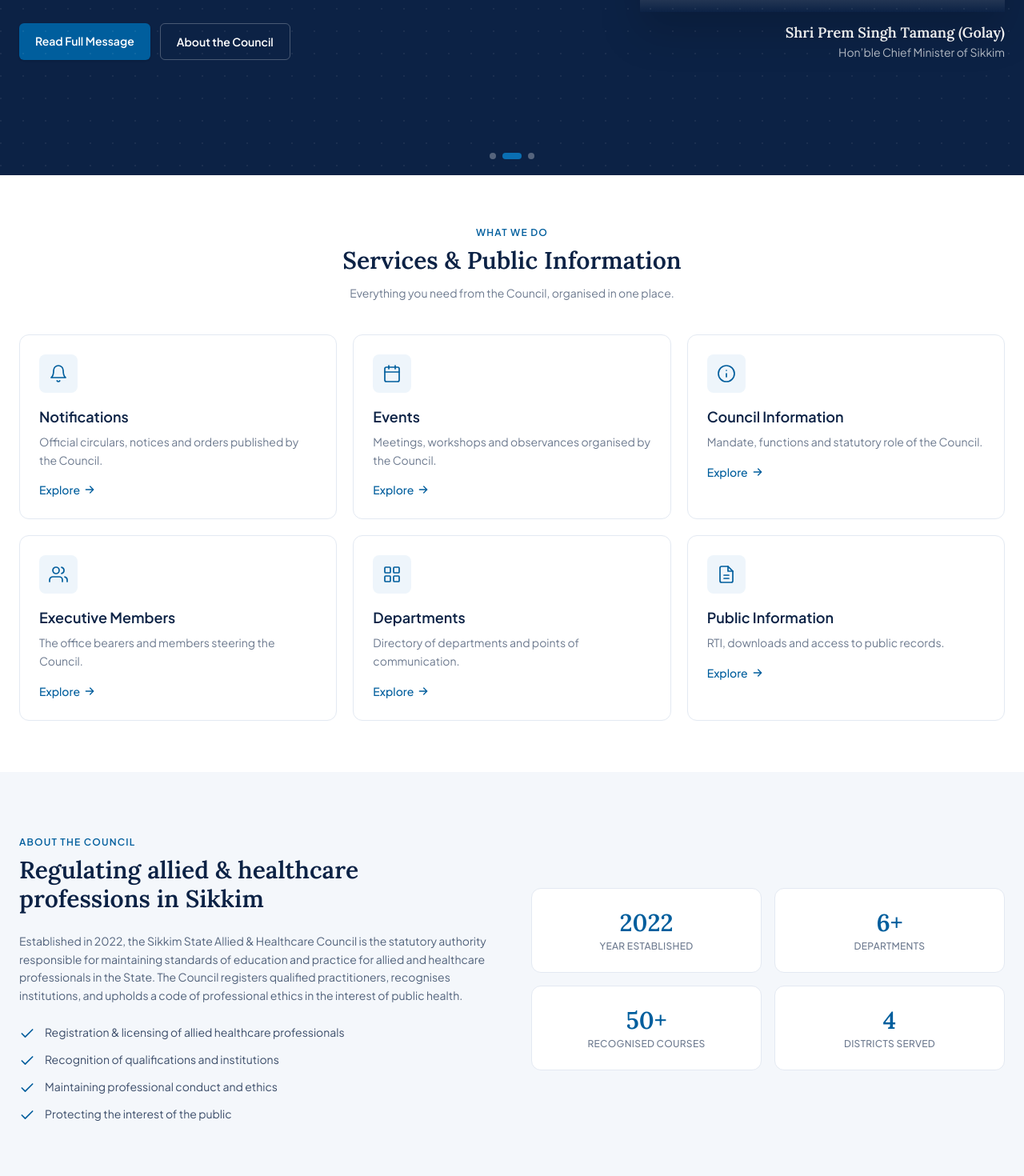
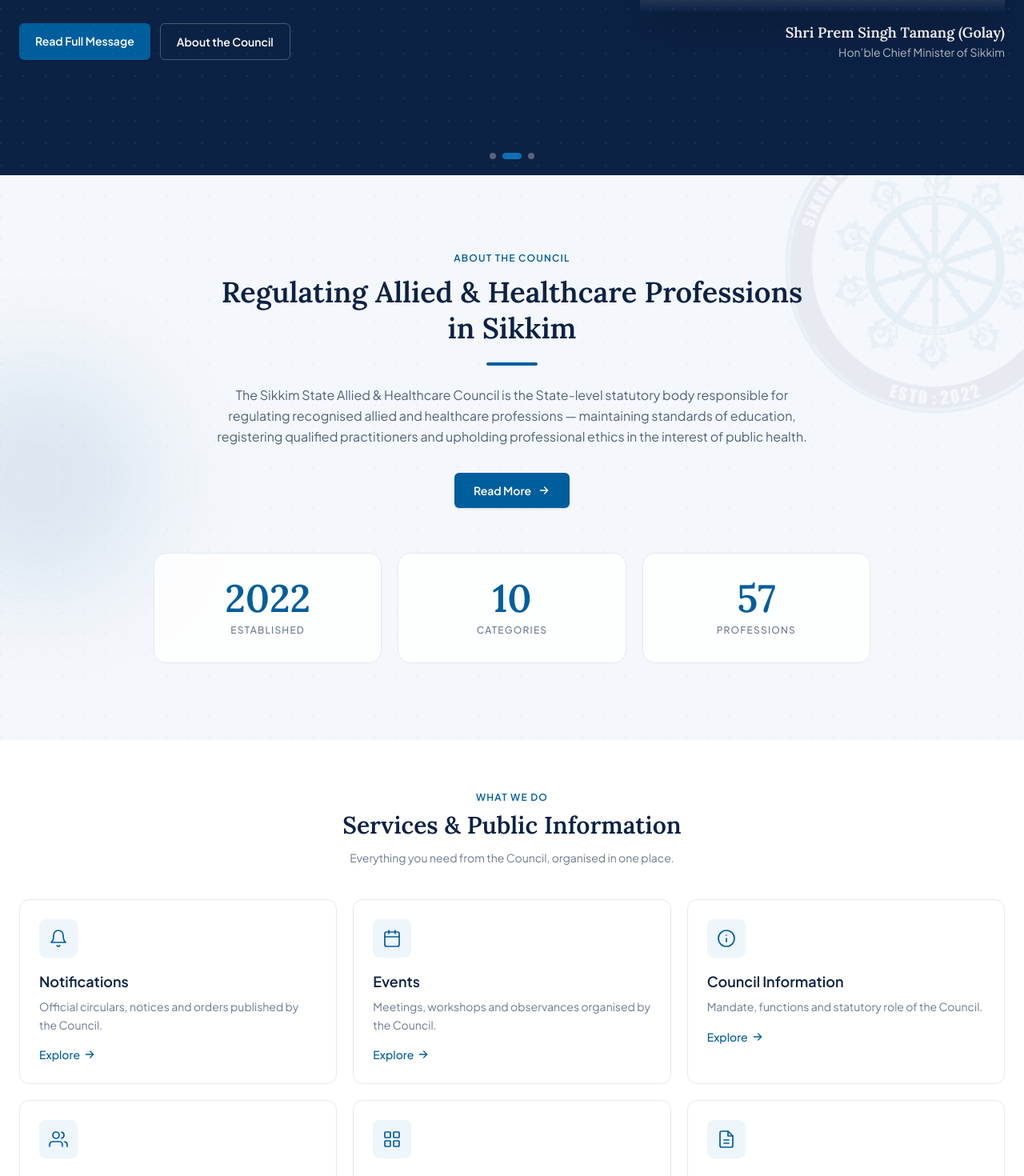
Before and after one commit to Waglogy/Sikkim-Allied-Helth-Care-Council-Frontend, a Next.js app: page / in a window 1280 px wide. Shown: the part 580-2050 px from the top of the page at 80% size. Built offline with nearby package versions, Linux system fonts and the light colour scheme; grey boxes are pictures that could not be loaded.

Commit message:
Add About section to homepage with updated content and styling. Introduced background decorations and statistics display for the Sikkim State Allied & Healthcare Council. Replaced previous About section for improved clarity and visual appeal.

```diff
--- a/src/app/page.tsx
+++ b/src/app/page.tsx
@@ -1,4 +1,5 @@
 import Link from "next/link";
+import Image from "next/image";
 import HeroCarousel from "@/components/hero-carousel";
 import {
   notifications as allNotifications,
@@ -123,6 +124,86 @@ export default function Home() {
       {/* Hero carousel */}
       <HeroCarousel />
 
+      {/* About */}
+      <section id="about" className="relative scroll-mt-28 overflow-hidden bg-muted">
+        {/* low-transparency background decoration */}
+        <div
+          className="pointer-events-none absolute inset-0 opacity-[0.04]"
+          style={{
+            backgroundImage:
+              "radial-gradient(circle at 1px 1px, #0f2b46 1px, transparent 0)",
+            backgroundSize: "26px 26px",
+          }}
+        />
+        <div className="pointer-events-none absolute -left-24 top-1/3 h-72 w-72 rounded-full bg-blue/10 blur-3xl" />
+        <Image
+          src="/SSAHC-LOGO.png"
+          alt=""
+          aria-hidden
+          width={520}
+          height={520}
+          className="pointer-events-none absolute -right-20 -top-20 w-[24rem] opacity-[0.05]"
+        />
+
+        <div className="relative mx-auto max-w-7xl px-4 py-16 sm:px-6 sm:py-20 md:py-24">
+          <div className="mx-auto max-w-3xl text-center">
+            <p className="text-xs font-semibold uppercase tracking-widest text-blue">
+              About the Council
+            </p>
+            <h2 className="mt-3 font-serif text-3xl font-semibold leading-tight text-navy sm:text-4xl">
+              Regulating Allied &amp; Healthcare Professions in Sikkim
+            </h2>
+            <span className="mx-auto mt-5 block h-1 w-16 rounded-full bg-blue" />
+            <p className="mt-6 text-sm leading-relaxed text-navy/70 sm:text-base">
+              The Sikkim State Allied &amp; Healthcare Council is the State-level
+              statutory body responsible for regulating recognised allied and
+              healthcare professions — maintaining standards of education,
+              registering qualified practitioners and upholding professional
+              ethics in the interest of public health.
+            </p>
+            <div className="mt-8 flex justify-center">
+              <Link
+                href="/about"
+                className="inline-flex items-center gap-2 rounded-md bg-blue px-6 py-3 text-sm font-semibold text-white shadow-sm transition hover:bg-blue-600"
+              >
+                Read More
+                <svg
+                  width="16"
+                  height="16"
+                  viewBox="0 0 24 24"
+                  fill="none"
+                  stroke="currentColor"
+                  strokeWidth="2"
+                >
+                  <path d="M5 12h14M13 6l6 6-6 6" strokeLinecap="round" strokeLinejoin="round" />
+                </svg>
+              </Link>
+            </div>
+          </div>
+
+          <div className="mx-auto mt-14 grid max-w-4xl grid-cols-1 gap-5 sm:grid-cols-3">
+            {[
+              { stat: "2022", label: "Established" },
+              { stat: "10", label: "Categories" },
+              { stat: "57", label: "Professions" },
+            ].map((s) => (
+              <div
+                key={s.label}
+                className="group relative overflow-hidden rounded-2xl border border-border bg-white/80 p-8 text-center backdrop-blur-sm transition hover:-translate-y-0.5 hover:border-blue/40 hover:shadow-lg hover:shadow-blue/5"
+              >
+                <span className="absolute inset-x-0 top-0 h-1 bg-gradient-to-r from-blue to-navy opacity-0 transition group-hover:opacity-100" />
+                <p className="font-serif text-4xl font-semibold text-blue sm:text-5xl">
+                  {s.stat}
+                </p>
+                <p className="mt-2 text-xs font-medium uppercase tracking-widest text-navy/60">
+                  {s.label}
+                </p>
+              </div>
+            ))}
+          </div>
+        </div>
+      </section>
+
       {/* Services / focus areas */}
       <section className="mx-auto max-w-7xl px-4 py-12 sm:px-6 sm:py-16">
         <SectionHeading
@@ -162,74 +243,6 @@ export default function Home() {
               </span>
             </Link>
           ))}
-        </div>
-      </section>
-
-      {/* About */}
-      <section id="about" className="scroll-mt-28 bg-muted">
-        <div className="mx-auto grid max-w-7xl items-center gap-8 px-4 py-12 sm:gap-12 sm:px-6 sm:py-16 md:grid-cols-2 md:py-20">
-          <div>
-            <SectionHeading
-              eyebrow="About the Council"
-              title="Regulating allied & healthcare professions in Sikkim"
-              align="left"
-            />
-            <p className="mt-6 text-sm leading-relaxed text-navy/70">
-              Established in 2022, the Sikkim State Allied &amp; Healthcare
-              Council is the statutory authority responsible for maintaining
-              standards of education and practice for allied and healthcare
-              professionals in the State. The Council registers qualified
-              practitioners, recognises institutions, and upholds a code of
-              professional ethics in the interest of public health.
-            </p>
-            <ul className="mt-6 space-y-3">
-              {[
-                "Registration & licensing of allied healthcare professionals",
-                "Recognition of qualifications and institutions",
-                "Maintaining professional conduct and ethics",
-                "Protecting the interest of the public",
-              ].map((point) => (
-                <li key={point} className="flex items-start gap-3 text-sm text-navy/80">
-                  <svg
-                    width="20"
-                    height="20"
-                    viewBox="0 0 24 24"
-                    fill="none"
-                    stroke="currentColor"
-                    strokeWidth="2"
-                    className="mt-0.5 shrink-0 text-blue"
-                  >
-                    <path
-                      d="M20 6 9 17l-5-5"
-                      strokeLinecap="round"
-                      strokeLinejoin="round"
-                    />
-                  </svg>
-                  {point}
-                </li>
-              ))}
-            </ul>
-          </div>
-          <div className="grid grid-cols-2 gap-4">
-            {[
-              { stat: "2022", label: "Year Established" },
-              { stat: "6+", label: "Departments" },
-              { stat: "50+", label: "Recognised Courses" },
-              { stat: "4", label: "Districts Served" },
-            ].map((s) => (
-              <div
-                key={s.label}
-                className="rounded-xl border border-border bg-white p-6 text-center"
-              >
-                <p className="font-serif text-3xl font-semibold text-blue">
-                  {s.stat}
-                </p>
-                <p className="mt-1 text-xs font-medium uppercase tracking-wide text-navy/60">
-                  {s.label}
-                </p>
-              </div>
-            ))}
-          </div>
         </div>
       </section>
 
```
